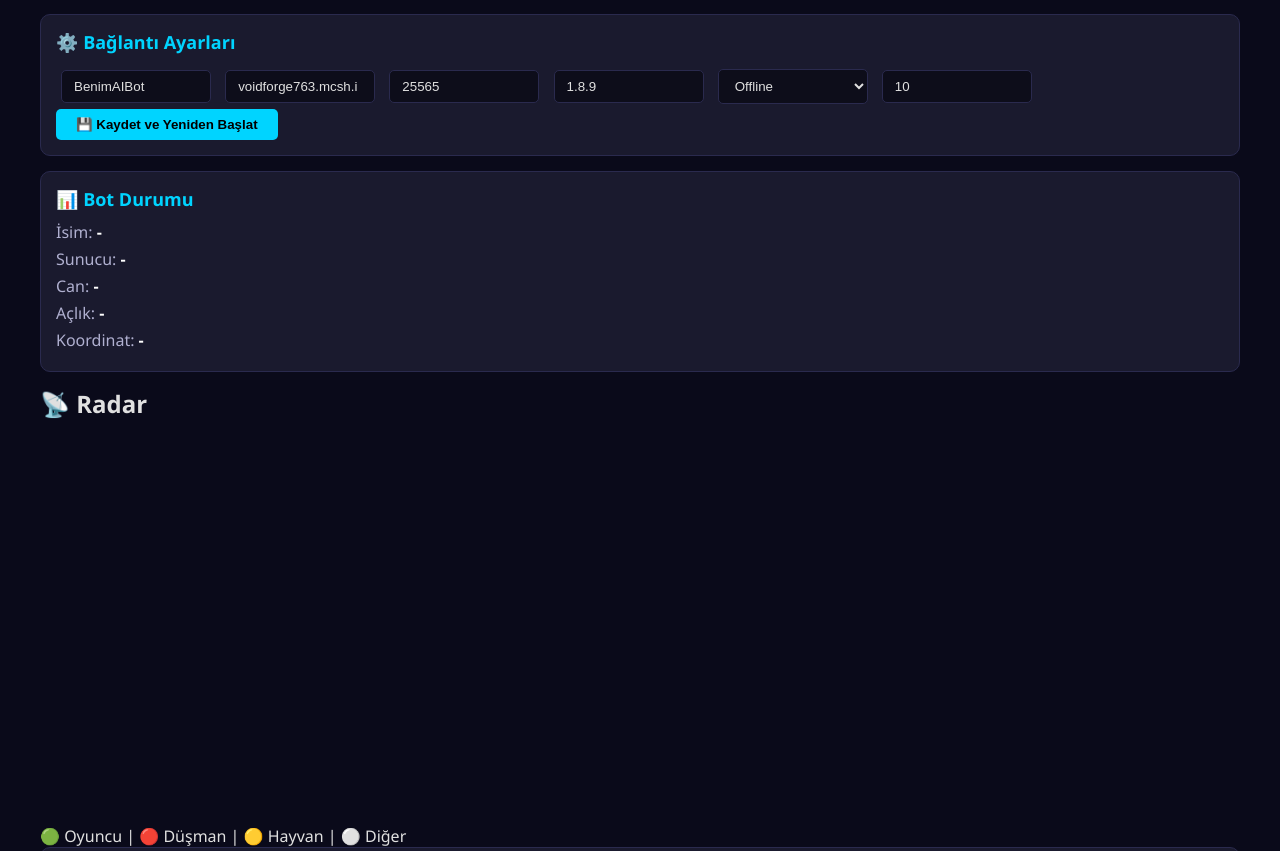
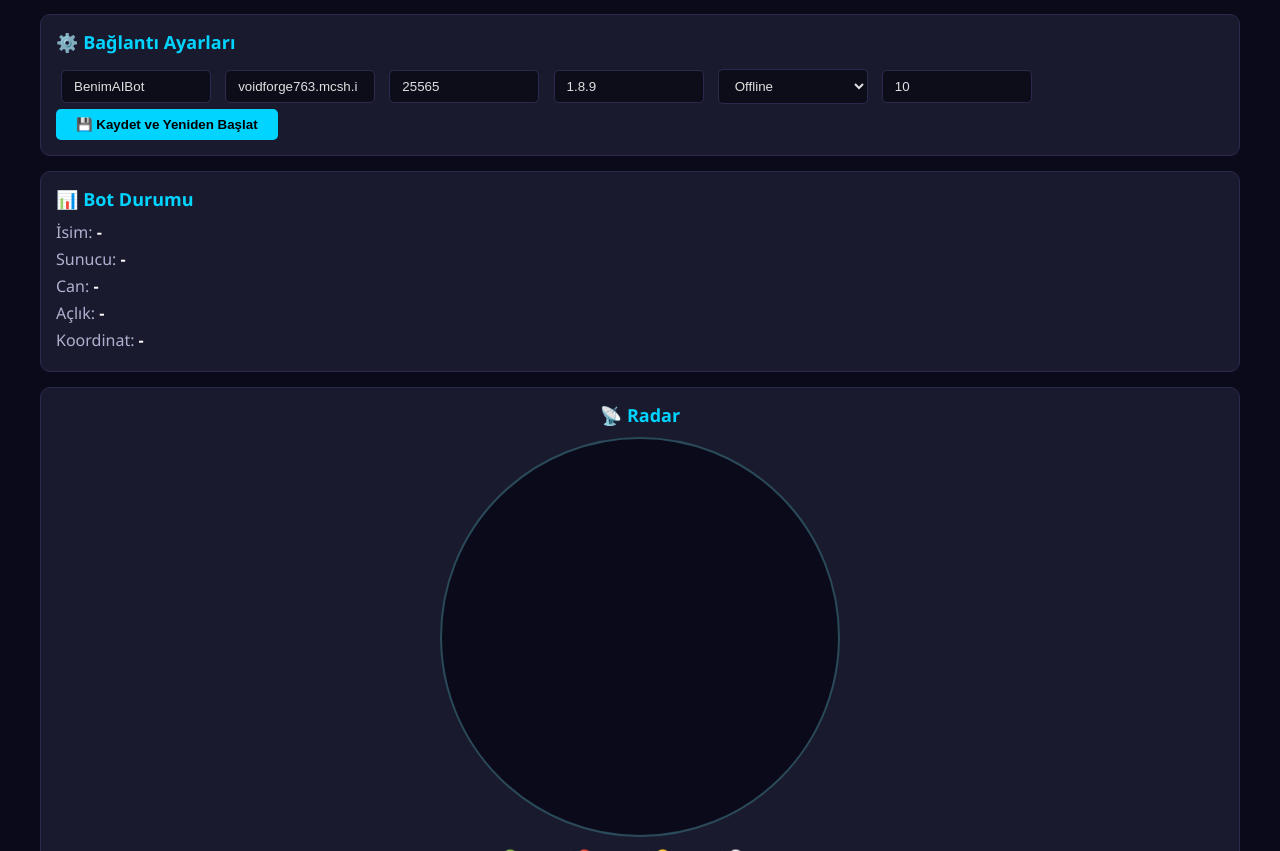
Before and after one commit to ahmetmerk779-png/bot, a website: page public/index.html in a window 1280 px wide. Shown: the part 101-952 px from the top of the page. Drawn offline with nearby package versions, Linux system fonts and the light colour scheme; no server answers.

Commit message:
Update style.css

```diff
--- a/public/style.css
+++ b/public/style.css
@@ -26,14 +26,14 @@ header h1 { color: #00d4ff; }
   border: 1px solid #00ff88;
 }
 
-#settings-panel, #botInfo, #console, #quickCommands, #waypointSection, #discoveriesSection {
+#settings-panel, #botInfo, #radarContainer, #console, #quickCommands, #waypointSection, #discoveriesSection {
   background: #1a1a2e;
   padding: 15px;
   border-radius: 10px;
   border: 1px solid #2a2a4e;
   margin-bottom: 15px;
 }
-#settings-panel h2, #botInfo h2, #console h2, #quickCommands h2, #waypointSection h2, #discoveriesSection h2 {
+#settings-panel h2, #botInfo h2, #radarContainer h2, #console h2, #quickCommands h2, #waypointSection h2, #discoveriesSection h2 {
   font-size: 18px;
   color: #00d4ff;
   margin-bottom: 10px;
@@ -61,6 +61,26 @@ header h1 { color: #00d4ff; }
 #botInfo p { margin: 5px 0; color: #b0b0d0; }
 #botInfo span { color: #ffffff; font-weight: bold; }
 
+/* RADAR */
+#radarContainer {
+  text-align: center;
+}
+#radarCanvas {
+  background: #0a0a1a;
+  border-radius: 50%;
+  border: 2px solid #2a4a5a;
+  width: 100%;
+  max-width: 400px;
+  height: auto;
+  aspect-ratio: 1/1;
+}
+#radarLegend {
+  font-size: 12px;
+  color: #888;
+  margin-top: 5px;
+}
+
+/* KONSOL */
 #logContainer {
   height: 250px;
   overflow-y: auto;
@@ -101,7 +121,7 @@ button, #sendCommand {
 }
 button:hover, #sendCommand:hover { background: #3a3a6e; }
 
-/* ============ HIZLI KOMUT STİLLERİ ============ */
+/* HIZLI KOMUT */
 #addQuickCommand {
   display: flex;
   gap: 10px;
@@ -150,7 +170,7 @@ button:hover, #sendCommand:hover { background: #3a3a6e; }
   font-size: 12px !important;
 }
 
-/* ============ WAYPOINT ============ */
+/* WAYPOINT */
 #waypointSection input, #waypointSection button { margin: 3px; }
 #waypointSection input {
   padding: 8px;
```
